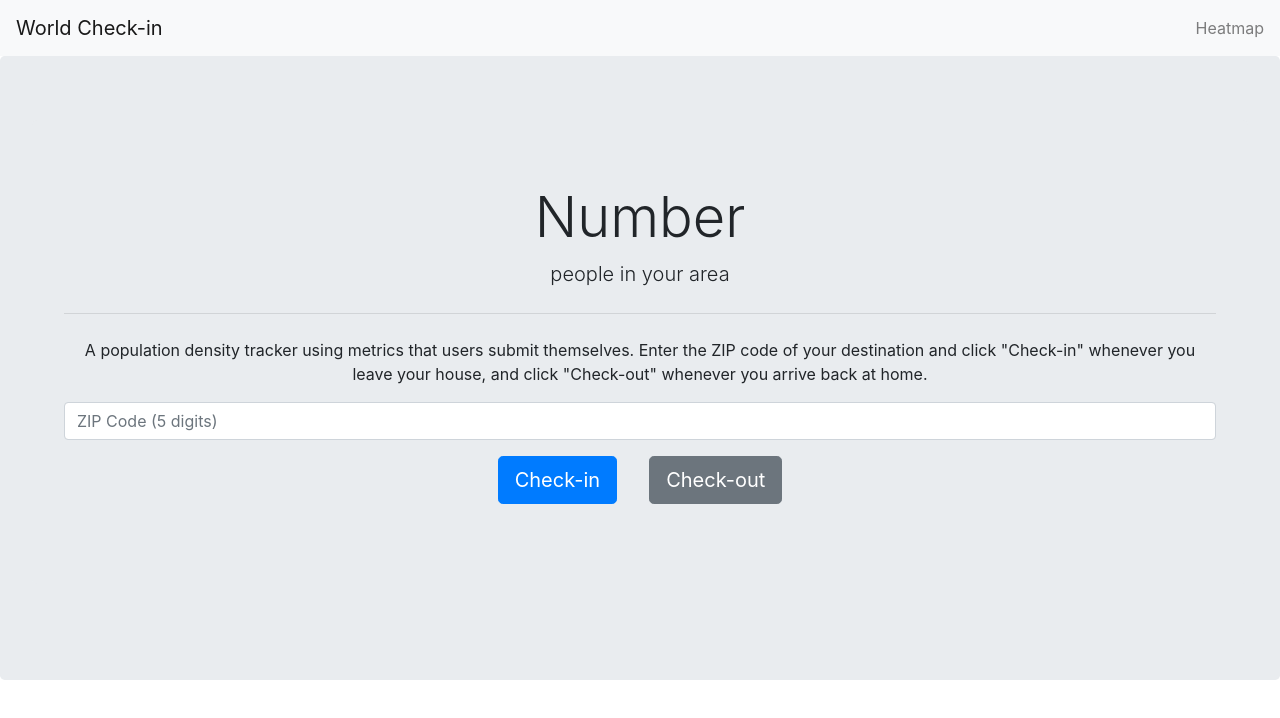
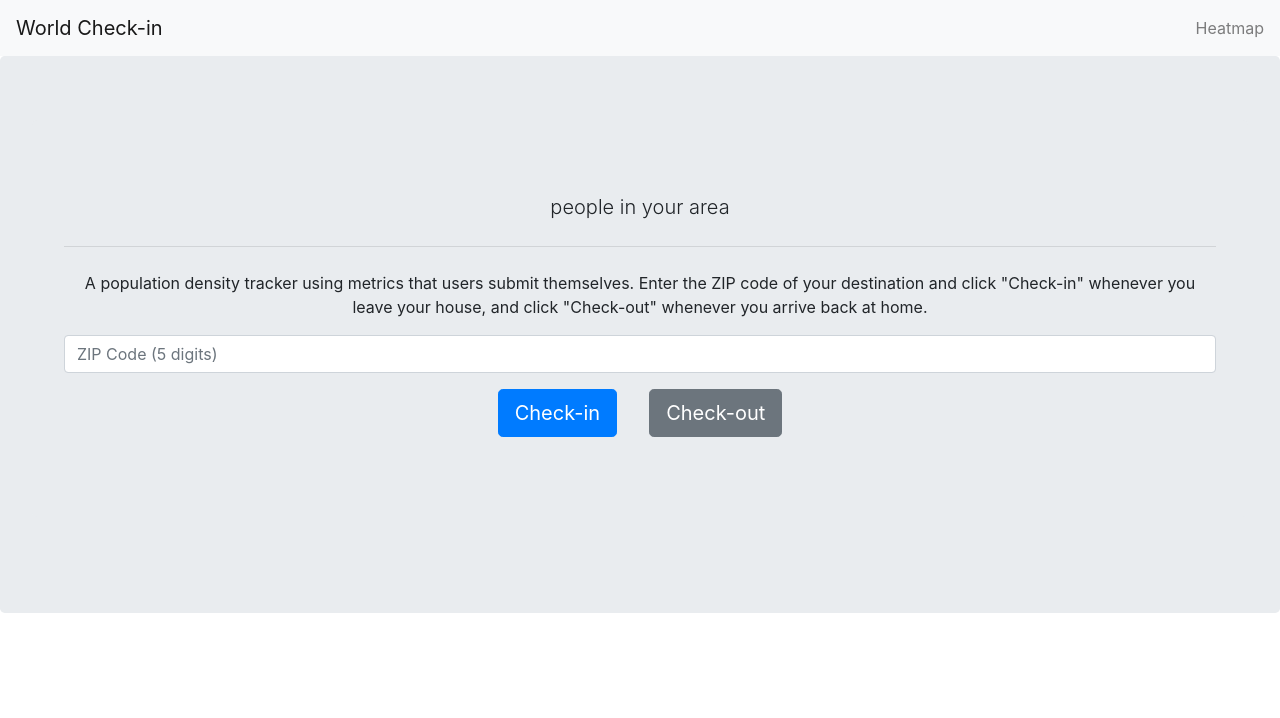
Before and after one commit to dragonejt/world-checkin, a React (Create React App) app in the folder frontend/: page / in a window 1280 px wide. Shown: the top 718 px of the page. Built offline with nearby package versions, Linux system fonts and the light colour scheme; no server answers.

Commit message:
trying to add population api requests

```diff
--- a/frontend/src/App.js
+++ b/frontend/src/App.js
@@ -6,6 +6,8 @@ import Heatmap from './components/Heatmap';
 import {BrowserRouter as Router, Switch, Route, Link} from "react-router-dom";
 
 import './App.css';
+
+var backendUrl = "https://www.google.com";
 
 function App() {
   return (
--- a/frontend/src/components/Display.js
+++ b/frontend/src/components/Display.js
@@ -2,10 +2,16 @@ import React, {Component} from 'react';
 import {Jumbotron, Button} from 'react-bootstrap';
 
 class Display extends React.Component {
+  componentDidMount() {
+    // Simple GET request using fetch
+    fetch('{url}/v2/search?q=react')
+        .then(response => response.json())
+        .then(data => this.setState({ totalReactPackages: data.total }));
+}
   render() {
     return <div class="jumbotron">
         <Jumbotron>
-          <h1 className="display-4">Number</h1>
+          <h1 className="display-4" pop="10">{this.props.pop}</h1>
             <p class="lead">people in your area</p>
             <hr class="my-4" />
             <p>A population density tracker using metrics that users submit themselves. Enter the ZIP code of your destination and click "Check-in" whenever you leave your house, and click "Check-out" whenever you arrive back at home.</p>
```
